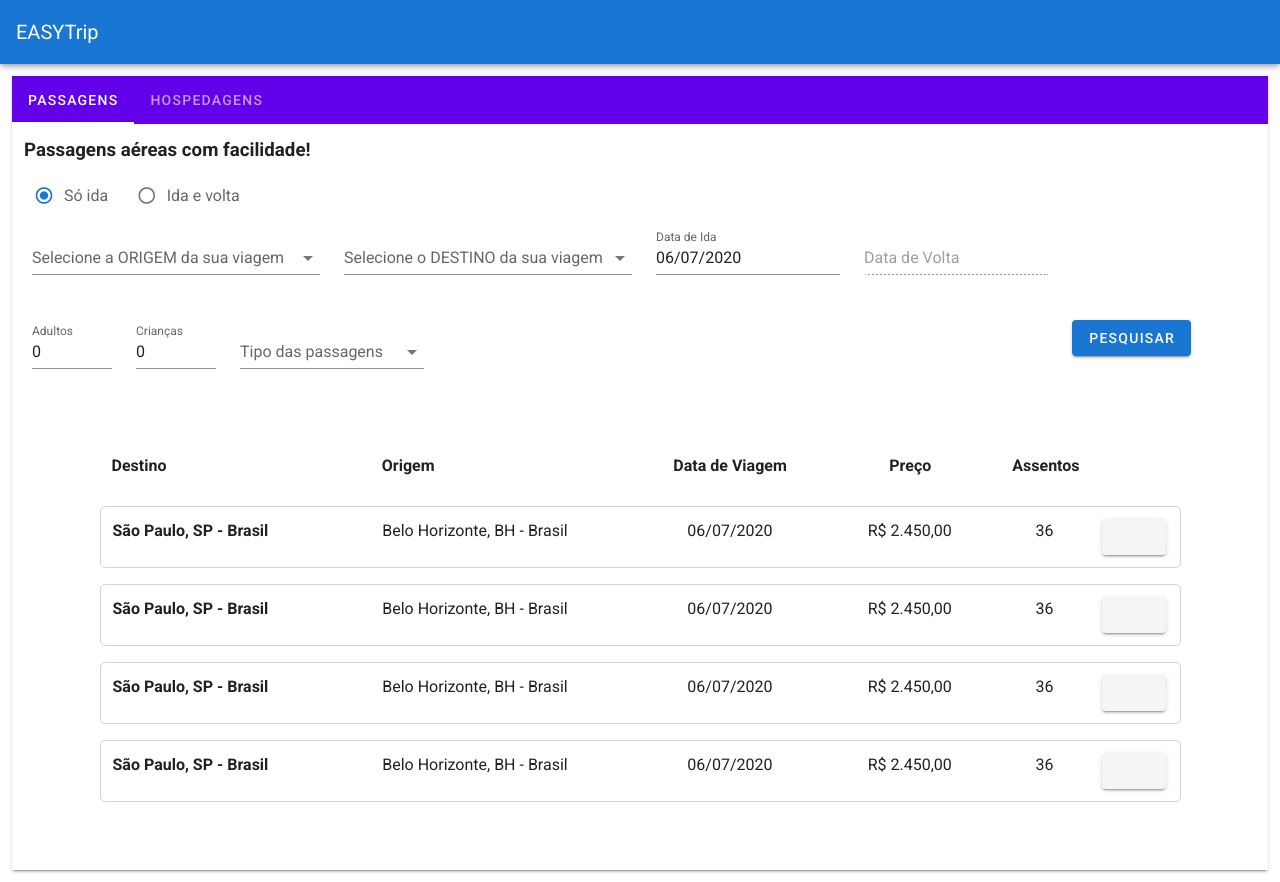
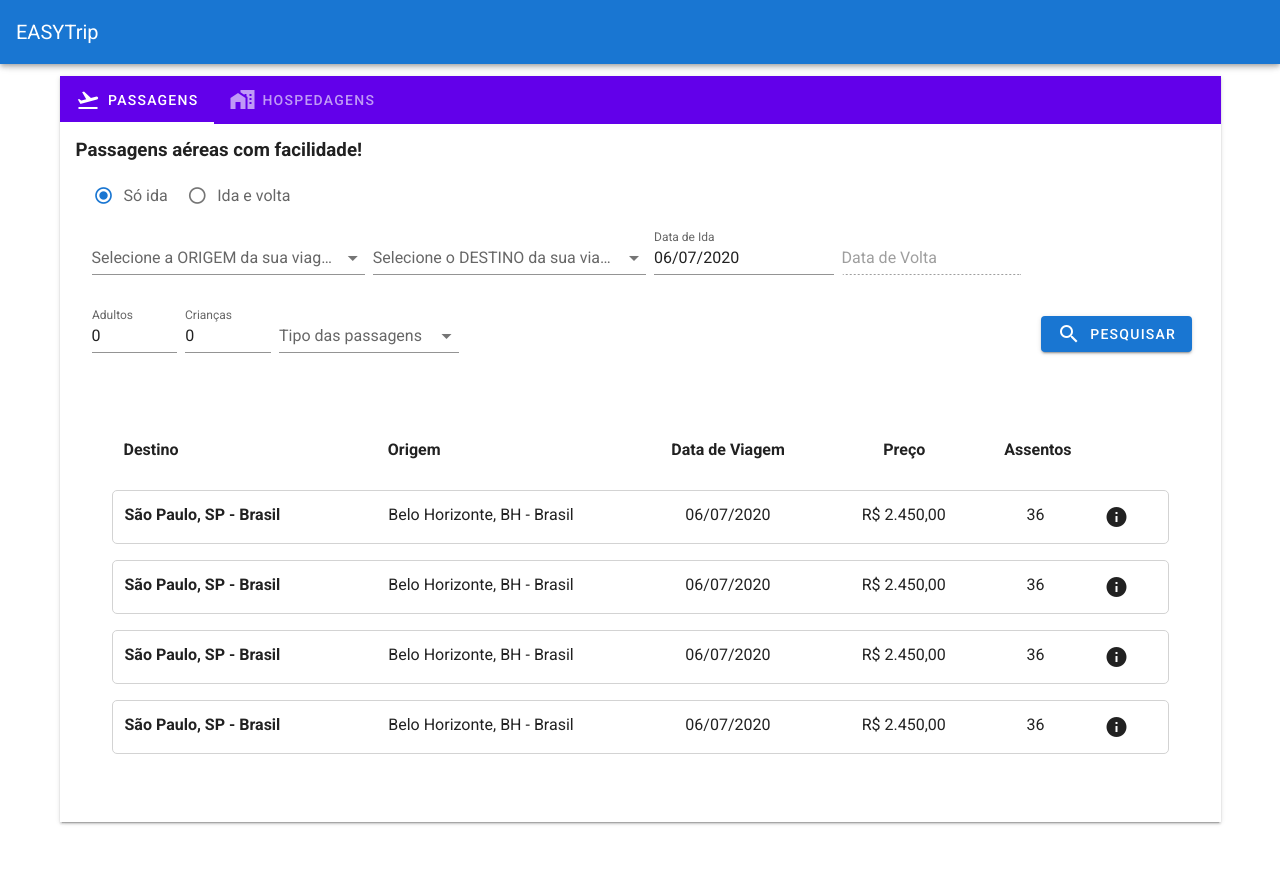
Before and after one commit to heitorfigueira/easy-trip, a Vue app in the folder easy-trip/: page / in a window 1280 px wide. After the commit the page ends 834 px from the top, so only its background shows below. Built offline with nearby package versions, Linux system fonts and the light colour scheme; what vue-resource would draw is missing.

Commit message:
icones e tal e coisa

```diff
--- a/easy-trip/package.json
+++ b/easy-trip/package.json
@@ -8,7 +8,6 @@
     "lint": "vue-cli-service lint"
   },
   "dependencies": {
-    "axios": "^0.19.2",
     "core-js": "^3.6.5",
     "material-design-icons": "^3.0.1",
     "moment": "^2.27.0",
@@ -22,7 +21,7 @@
     "@vue/cli-plugin-babel": "~4.4.0",
     "@vue/cli-plugin-eslint": "~4.4.0",
     "@vue/cli-service": "~4.4.0",
-    "axios": "^0.18.0",
+    "axios": "^0.19.2",
     "babel-eslint": "^10.1.0",
     "eslint": "^6.7.2",
     "eslint-plugin-vue": "^6.2.2",
--- a/easy-trip/src/App.vue
+++ b/easy-trip/src/App.vue
@@ -5,7 +5,7 @@
       <v-toolbar-title>EASYTrip</v-toolbar-title>
     </v-app-bar>
     <v-main>
-      <v-container fluid>
+      <v-container>
         <router-view></router-view>
       </v-container>
     </v-main>
--- a/easy-trip/src/components/pages/Buscador.vue
+++ b/easy-trip/src/components/pages/Buscador.vue
@@ -4,6 +4,7 @@
       background-color="deep-purple accent-4"
       class="elevation-2">
       <v-tab v-for="i in tabs" :key="'tab' + i.name" :href="`#tab-${i.name}`" >
+        <v-icon class="mr-2">{{ i.icon }}</v-icon>
         {{ i.name }}
       </v-tab>
 
@@ -30,11 +31,11 @@ export default {
         tabs: [
           {
             name: 'Passagens',
-            icon: 'mdi-flight',
+            icon: 'mdi-airplane-takeoff',
           },
           {
             name: 'Hospedagens',
-            icon: 'mdi-hotels',
+            icon: 'mdi-home-city',
           }
         ],
         radioGroup: 1,
--- a/easy-trip/src/components/pages/components/Passagens.vue
+++ b/easy-trip/src/components/pages/components/Passagens.vue
@@ -1,9 +1,9 @@
 <template>
   <div>
-    <v-container class="pl-3 pt-3" fluid>
+    <v-container class="pl-4" fluid>
       <h3>Passagens aéreas com facilidade!</h3>
       <v-radio-group v-model="radioGroup" dense>
-        <v-row justify="start" class="pl-2" dense>
+        <v-row justify="start" class="pl-4" dense>
           <v-col cols="1">
             <v-radio key="Ida" label="Só ida" :value="1"></v-radio>
           </v-col>
@@ -12,7 +12,7 @@
           </v-col>
         </v-row>
       </v-radio-group>
-      <v-row  class="pl-2">
+      <v-row class="pl-4" dense>
         <v-col cols="3">
           <v-combobox v-model="origem" :items="origens"
             label="Selecione a ORIGEM da sua viagem">
@@ -59,7 +59,7 @@
           </v-menu>
         </v-col>
       </v-row>
-      <v-row  class="pl-2">
+      <v-row  class="pl-4" dense>
         <v-col cols="1">
           <v-text-field
             v-model.number="adultos"
@@ -80,7 +80,10 @@
           </v-combobox>
         </v-col>
         <v-col cols="2" offset="6">
-          <v-btn color="primary" @click="pesquisar">Pesquisar</v-btn>
+          <v-btn class="mt-3 ml-3" color="primary" @click="pesquisar">
+            <v-icon class="mr-2">mdi-magnify</v-icon>
+            Pesquisar
+          </v-btn>
         </v-col>
       </v-row>
     </v-container>
@@ -121,9 +124,9 @@
         <v-col  cols="1" align="center">
           {{ passagem.lugares }}
         </v-col>
-        <v-col>
-          <v-btn @click="pesquisar">
-            <v-icon>mdi-info</v-icon>
+        <v-col cols="1">
+          <v-btn depressed text small @click="detalhe(passagem.id)">
+            <v-icon>mdi-information</v-icon>
           </v-btn>
         </v-col>
       </v-row>
@@ -140,6 +143,7 @@ export default {
       passagens: [],
       passagensFiltradas: [
         {
+          id: 1,
           destino: 'São Paulo, SP - Brasil',
           origem: 'Belo Horizonte, BH - Brasil',
           data: new Date().toISOString().substr(0, 10),
@@ -147,6 +151,7 @@ export default {
           lugares: 36
         },
         {
+          id: 2,
           destino: 'São Paulo, SP - Brasil',
           origem: 'Belo Horizonte, BH - Brasil',
           data: new Date().toISOString().substr(0, 10),
@@ -154,6 +159,7 @@ export default {
           lugares: 36
         },
         {
+          id: 3,
           destino: 'São Paulo, SP - Brasil',
           origem: 'Belo Horizonte, BH - Brasil',
           data: new Date().toISOString().substr(0, 10),
@@ -161,6 +167,7 @@ export default {
           lugares: 36
         },
         {
+          id: 4,
           destino: 'São Paulo, SP - Brasil',
           origem: 'Belo Horizonte, BH - Brasil',
           data: new Date().toISOString().substr(0, 10),
```
Also changed, not shown: 1 other file (tests, documents, lock files or other folders).
